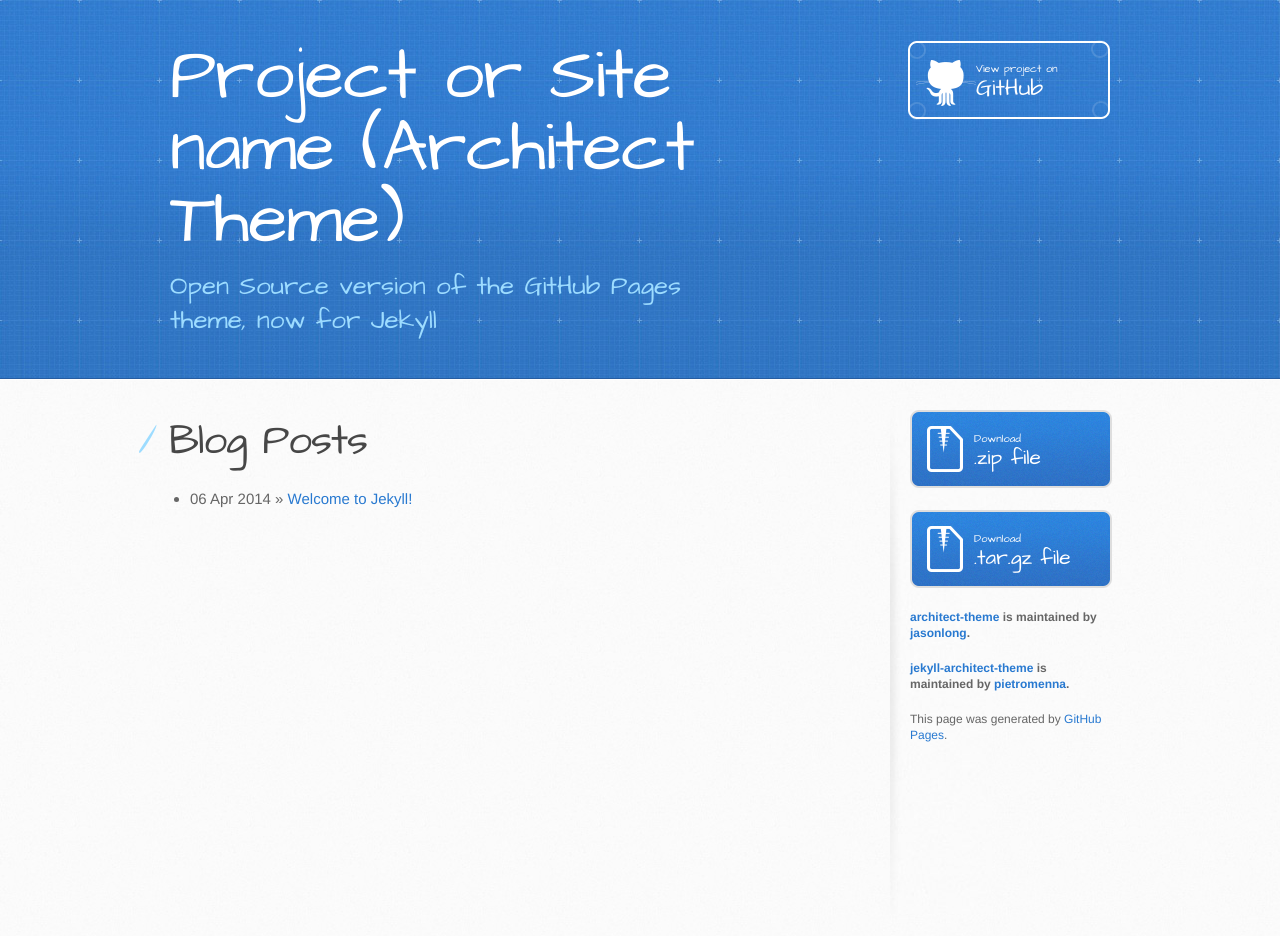
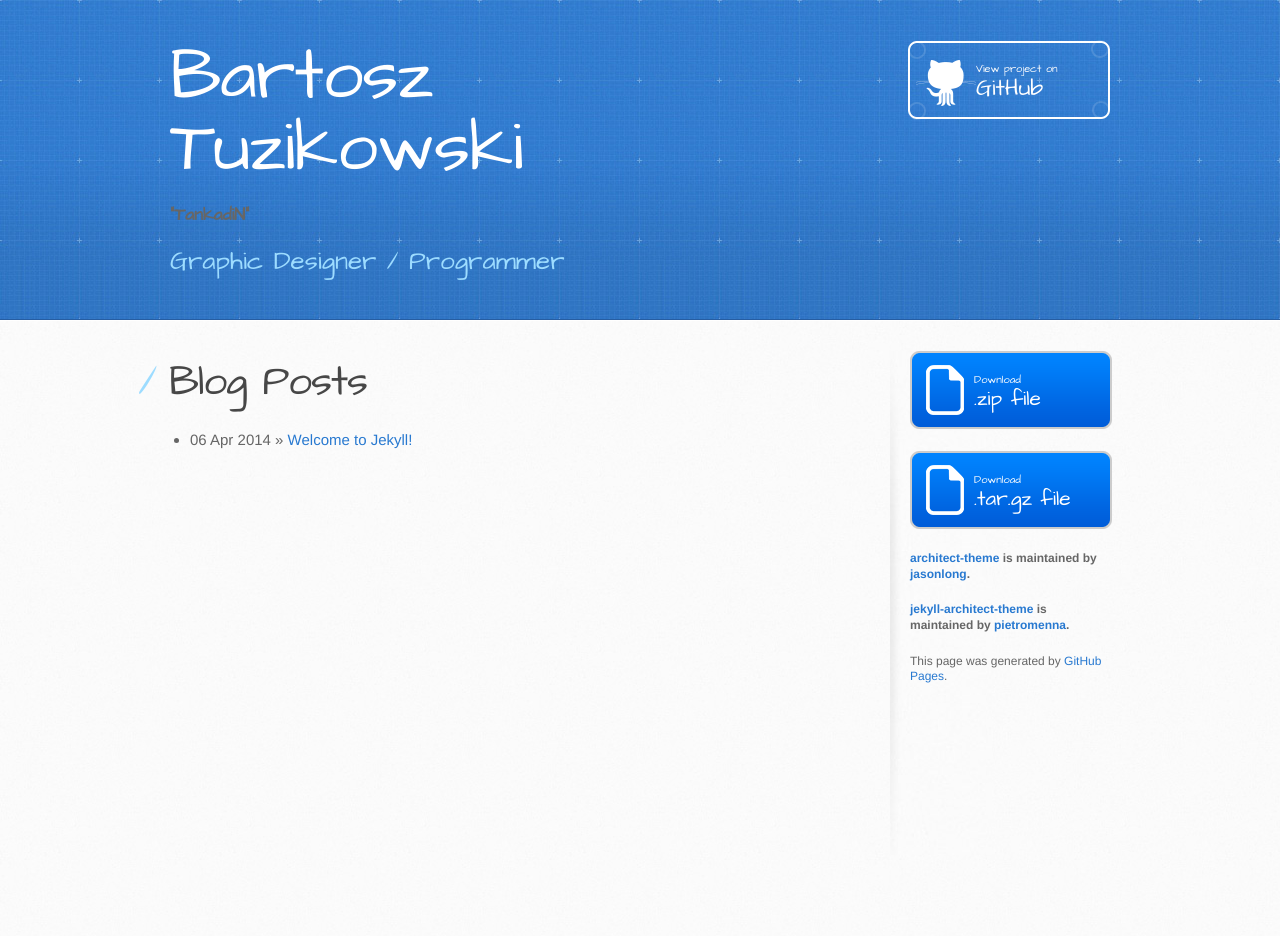
Before and after one commit to TankadiN/tankadin.github.io, a Jekyll site: the page built from index.html, in a window 1280 px wide. Built offline with Jekyll 4.4.1, drawn with Linux system fonts in a browser that asks for light colours; after the commit the page ends 900 px from its top, so only the background shows below that.

Commit message:
Small Changes

```diff
--- a/_config.yml
+++ b/_config.yml
@@ -1,5 +1,5 @@
 # Setup
-name:         Project or Site name (Architect Theme)
+name:         Bartosz Tuzikowski
 tagline:      A responsive theme for your project on GitHub Pages
 baseurl:      ""
 locale:       "en"
--- a/_layouts/default.html
+++ b/_layouts/default.html
@@ -20,7 +20,8 @@
     <header>
       <div class="inner">
         <h1> {{ site.name }} </h1>
-        <h2>Open Source version of the GitHub Pages theme, now for Jekyll</h2>
+		<h3>"TankadiN"</h3>
+        <h2>Graphic Designer / Programmer</h2>
         <a href="https://github.com/pietromenna/jekyll-architect-theme" class="button"><small>View project on</small> GitHub</a>
       </div>
     </header>
--- a/index.html
+++ b/index.html
@@ -1,6 +1,6 @@
 ---
 layout: default
-title: Architect Theme by Jason Long
+title: TankadiN
 ---
 
 <div id="home">
--- a/stylesheets/stylesheet.css
+++ b/stylesheets/stylesheet.css
@@ -542,7 +542,7 @@
   padding-left: 64px;
   margin-bottom: 20px;
   font-size: 21px;
-  background: transparent url(../images/download-button.png) 0 0 no-repeat;
+  background: transparent url(../images/download-button1.png) 0 0 no-repeat;
 }
 
 code, pre {
```
Also changed, not shown: images/download-button1.png (added), 1 other file.
